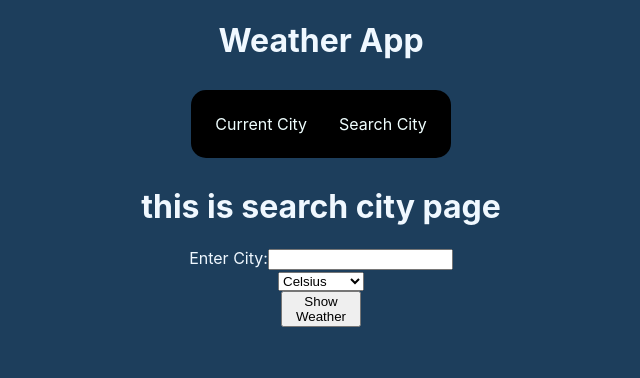
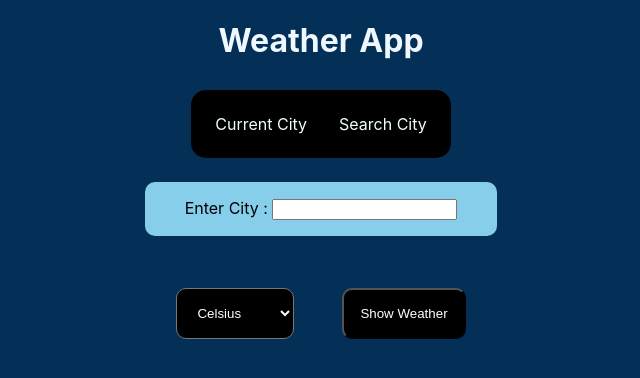
Before and after one commit to deepanshudc/Weather-app, a React (Create React App) app: page /searchcity in a window 1280 px wide. Shown: the top 378 px of the page, without its empty margins (319-959 px from the left). Built offline with nearby package versions, Linux system fonts and the light colour scheme; no server answers.

Commit message:
Updated css of components and pages

```diff
--- a/src/components/RootLayout.module.css
+++ b/src/components/RootLayout.module.css
@@ -3,6 +3,6 @@
     display: flex;
     flex-direction: column;
     text-align: center;
-    background-color: rgb(29, 62, 92);
+    background-color: rgb(4, 48, 88);
     color: aliceblue;
 }
--- a/src/pages/CurrentCity.js
+++ b/src/pages/CurrentCity.js
@@ -37,9 +37,7 @@ const CurrentCity = () => {
     const unit=tempUnit.current.value;
     try {
       const response = await getCurrWeather(lon, lat,unit);
-    //   if (!response.ok) {
-    //     throw new Error("Something went wrong");
-    //   }
+
         if(response===undefined){
             throw new Error("Something went wrong");
         }
@@ -56,10 +54,6 @@ const CurrentCity = () => {
         windSpeed:response.wind.speed
 
       });
-      console.log(response)
-    console.log(weather)
-
-
 
     } catch (error) {
       setError(error.message);
@@ -80,29 +74,21 @@ const CurrentCity = () => {
 
   return (
     <>
-      <h2>this is current city page</h2>
       {coordinates}
       <br></br>
-      <select style={{
-                width:"5rem",
-                display:"flex",
-                margin:'0 auto',
-                alignItems:"center"
-                }}
+     <div className={classes.inputRow}>
+      <select
+      className={classes.degree}
          name="unit" id="tempUnit" ref={tempUnit} defaultValue='metric'>
         <option value="metric">Celsius</option>
         <option value="imperial">Fahrenheit</option>
         </select>
 
-      <button style={{
-         width:"5rem",
-        display:"flex",
-        margin:'0 auto',
-        alignItems:"center"
-       }}
+      <button className={classes.buttons}
         type="button" disabled={!gotCord} onClick={getCurrentWeather}>
-        Get Weather Update
+        Show weather
       </button>
+      </div>
       {weather.weatherType!='' && !error && (
         <Weather weather={weather}></Weather>
         )
--- a/src/pages/CurrentCity.module.css
+++ b/src/pages/CurrentCity.module.css
@@ -1,17 +1,44 @@
-.coordinates{
-    margin: 0rem auto;
+.coordinates {
+    margin: 1rem auto;
     padding: 0.2rem 0.5rem;
-    border-radius:  10px;
+    border-radius: 10px;
     color: black;
-    display:flex;
+    display: flex;
     flex-direction: row;
     gap: 2rem;
     justify-content: center;
     background-color: skyblue;
 
-
 }
 
-.coordinates p{
+.coordinates p {
     font-size: 1.2rem;
 }
+
+.buttons {
+
+    display: flex;
+    margin: 1rem;
+    padding: 1rem;
+    background-color: black;
+    color: white;
+    border-radius: 10px;
+}
+
+
+.degree {
+
+    margin: 1rem;
+    padding: 1rem;
+    border-radius: 10px;
+    background-color: black;
+    color: white;
+}
+
+.inputRow {
+    display: flex;
+    flex-direction: row;
+    gap: 1rem;
+    width: auto;
+    justify-content: center;
+}
--- a/src/pages/SearchCity.js
+++ b/src/pages/SearchCity.js
@@ -58,37 +58,26 @@ const SearchCity=()=>{
 
     return(
          <>
-         <h1>this is search city page</h1>
          <form onSubmit={submitHandler}>
-            <label type='cityName'>Enter City:</label>
-            <input id='cityName' type='text' ref={cityname} />
+         < div  className={classes.city}>
+            <label type='cityName'>Enter City : </label>
+           <input  id='cityName' type='text' ref={cityname} />
+          </div>
             <br></br>
-            <select name="unit" id="tempUnit" ref={tempUnit} defaultValue='metric'>
+            <div className={classes.inputRow}>
+                <select
+            className={classes.degree}
+             name="unit" id="tempUnit" ref={tempUnit} defaultValue='metric'>
             <option value="metric">Celsius</option>
             <option value="imperial">Fahrenheit</option>
             </select>
-            <button style={{
-                width:"5rem",
-                display:"flex",
-                margin:'0 auto',
-                alignItems:"center"
-                }}
+            <button className={classes.buttons}
                 type="submit">Show Weather
             </button>
+            </div>
          </form>
          {error&&<p>{error}</p>}
          {weather.weatherType!='' &&!error &&(
-            // <>
-            //  <h2>Weather:</h2>
-            //  <ul style={{listStyleType: "none"}}>
-            //     <h2>{weather.placeName}</h2>
-            //    <li>Weather Type:{weather.weatherType}</li>
-            //    <li>Weather desc:{weather.desc}</li>
-            //    <li>temp :{weather.temp} {tempUnit.current.value==='imperial'?'\u00B0'+"F":'\u00B0'+"C"}</li>
-            //    <li>temp min:{weather.min_temp}</li>
-            //     <li>temp max:{weather.max_temp}</li>
-            //     </ul>
-            // </>
             <Weather weather={weather}></Weather>
              )
             }
--- a/src/pages/SearchCity.module.css
+++ b/src/pages/SearchCity.module.css
@@ -0,0 +1,40 @@
+.city {
+    width: 20rem;
+    margin: 1rem auto;
+    padding: 1rem;
+    background-color: skyblue;
+    border-radius: 10px;
+}
+
+.city label {
+    color: black;
+}
+
+.inputRow {
+    display: flex;
+    flex-direction: row;
+    gap: 1rem;
+    width: auto;
+    justify-content: center;
+}
+
+
+.buttons {
+
+    display: flex;
+    margin: 1rem;
+    padding: 1rem;
+    background-color: black;
+    color: white;
+    border-radius: 10px;
+}
+
+
+.degree {
+
+    margin: 1rem;
+    padding: 1rem;
+    border-radius: 10px;
+    background-color: black;
+    color: white;
+}
```
